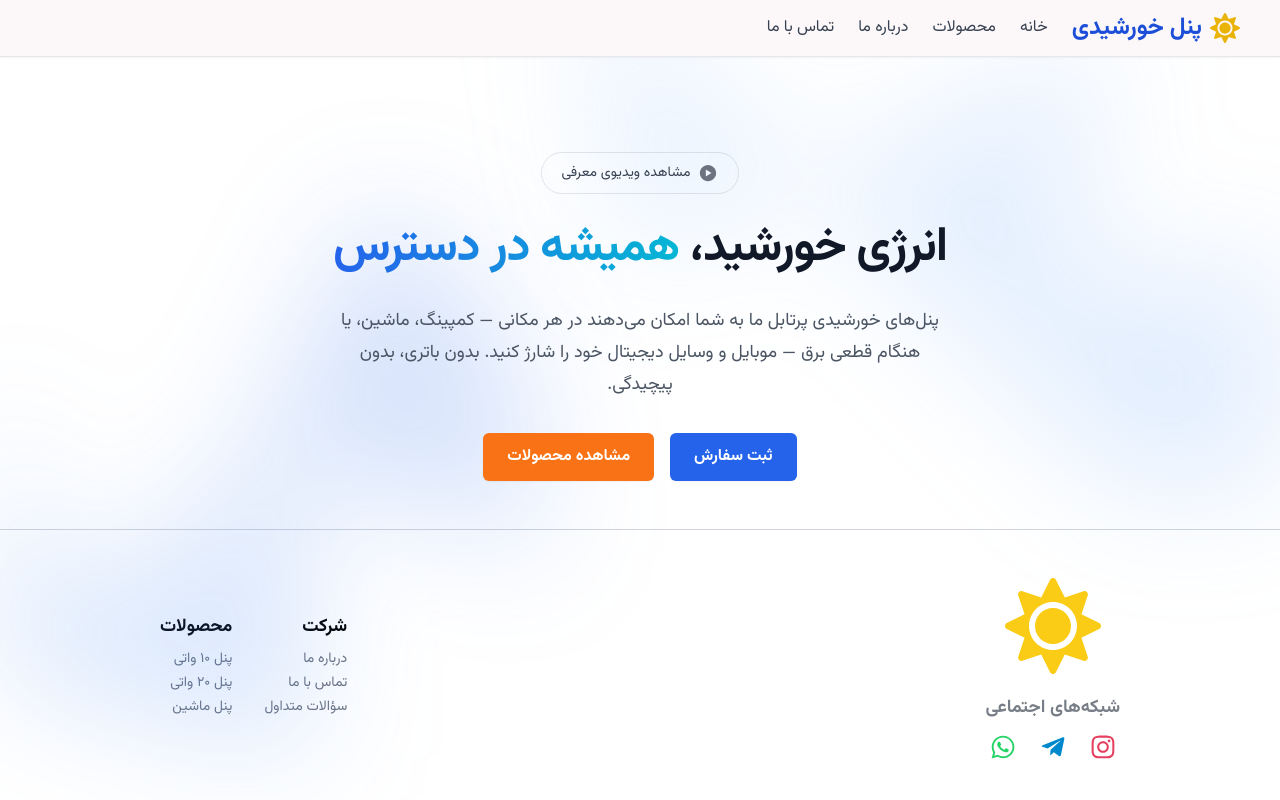
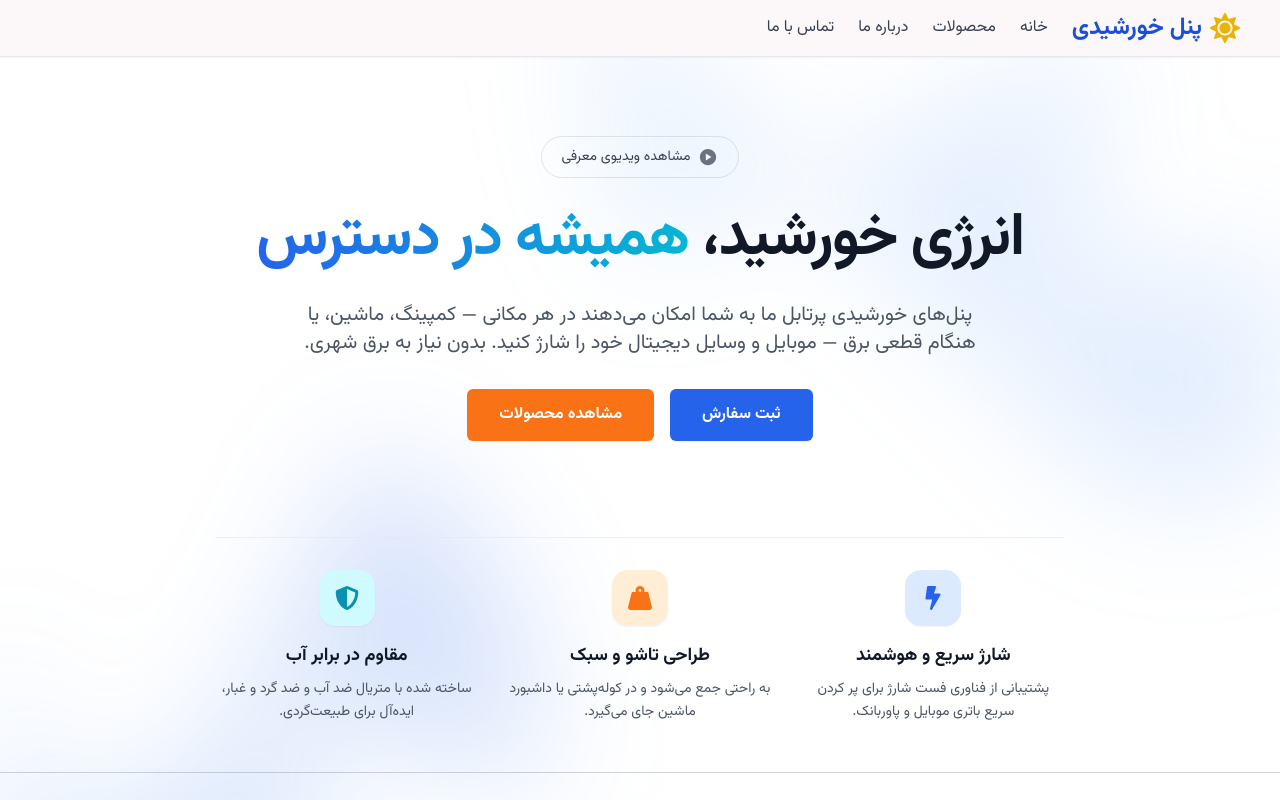
Before and after one commit to aliarabshahi/solarina_github, a Next.js app in the folder frontend/src/: page / in a window 1280 px wide. Shown: the top 800 px of the page. Built offline with nearby package versions, Linux system fonts and the light colour scheme.

Commit message:
4th version

```diff
--- a/frontend/src/app/about/components/AboutCTA.tsx
+++ b/frontend/src/app/about/components/AboutCTA.tsx
@@ -12,8 +12,8 @@ export default function AboutCTA() {
       <div className="flex flex-col sm:flex-row gap-4 justify-center">
         <Link
           href="/#order"
-          className="rounded-md bg-orange-500 px-6 py-3 text-base font-semibold text-white shadow-sm
-                     hover:bg-orange-600 transition-all"
+          className="rounded-md bg-blue-600 px-6 py-3 text-base font-semibold text-white shadow-sm
+                     hover:bg-blue-700 transition-all"
         >
           ثبت سفارش
         </Link>
--- a/frontend/src/app/about/components/AboutFeatures.tsx
+++ b/frontend/src/app/about/components/AboutFeatures.tsx
@@ -10,14 +10,14 @@ const features = [
 
 export default function AboutFeatures() {
   return (
-    <section className="bg-orange-50 rounded-2xl p-8 space-y-6" dir="rtl">
+    <section className="bg-blue-50/70 rounded-2xl p-8 space-y-6" dir="rtl">
       <h2 className="text-2xl sm:text-3xl font-bold text-gray-900 text-center">
         ویژگی‌های محصولات ما
       </h2>
       <ul className="space-y-4 max-w-2xl mx-auto">
         {features.map((feature, i) => (
           <li key={i} className="flex items-start gap-3">
-            <FaCheckCircle className="text-orange-500 text-xl mt-0.5 shrink-0" />
+            <FaCheckCircle className="text-blue-600 text-xl mt-0.5 shrink-0" />
             <span className="text-gray-700 text-sm sm:text-base leading-relaxed">
               {feature}
             </span>
--- a/frontend/src/app/about/components/AboutIntro.tsx
+++ b/frontend/src/app/about/components/AboutIntro.tsx
@@ -4,7 +4,7 @@ export default function AboutIntro() {
   return (
     <section className="text-center space-y-6" dir="rtl">
       <div className="flex justify-center mb-4">
-        <FaSun className="text-5xl text-yellow-400" />
+        <FaSun className="text-5xl text-orange-500" />
       </div>
       <h1 className="text-3xl sm:text-4xl font-bold text-gray-900">
         درباره ما
--- a/frontend/src/app/about/components/AboutProjectSection.tsx
+++ b/frontend/src/app/about/components/AboutProjectSection.tsx
@@ -7,12 +7,12 @@ const highlights = [
     desc: "با پنل‌های خورشیدی پرتابل، دیگر نگران قطعی برق نباشید.",
   },
   {
-    icon: <FaLeaf className="text-3xl text-green-500" />,
+    icon: <FaLeaf className="text-3xl text-cyan-500" />,
     title: "سازگار با محیط زیست",
     desc: "انرژی پاک و تجدیدپذیر، بدون آلودگی و هزینه برق.",
   },
   {
-    icon: <FaHandHoldingUsd className="text-3xl text-blue-500" />,
+    icon: <FaHandHoldingUsd className="text-3xl text-blue-600" />,
     title: "مقرون به صرفه",
     desc: "سرمایه‌گذاری یک‌باره، استفاده چندین ساله بدون هزینه اضافی.",
   },
--- a/frontend/src/app/components/hero/HeroMainContent.tsx
+++ b/frontend/src/app/components/hero/HeroMainContent.tsx
@@ -1,4 +1,5 @@
 import { IoPlayCircleSharp } from "react-icons/io5";
+import { FaBolt, FaShieldAlt, FaWeightHanging } from "react-icons/fa";
 
 export default function HeroMainContent({
   onVideoOpen,
@@ -6,7 +7,8 @@ export default function HeroMainContent({
   onVideoOpen: () => void;
 }) {
   return (
-    <div className="mx-auto max-w-2xl pt-12 sm:pt-16 lg:pt-24 pb-6 sm:pb-10 lg:pb-12 px-4 sm:px-6">
+    <div className="mx-auto max-w-4xl pt-12 sm:pt-16 lg:pt-20 pb-6 sm:pb-10 lg:pb-12 px-4 sm:px-6">
+      {/* دکمه ویدیو */}
       <div className="hidden sm:mb-8 sm:flex sm:justify-center">
         <button
           onClick={onVideoOpen}
@@ -22,24 +24,26 @@ export default function HeroMainContent({
         </button>
       </div>
 
+      {/* متن اصلی و شعار */}
       <div className="text-center space-y-6 sm:space-y-8">
-        <h1 className="text-2xl sm:text-3xl lg:text-4xl xl:text-5xl font-bold tracking-tight text-gray-900 leading-tight sm:leading-tight">
+        <h1 className="text-3xl sm:text-4xl lg:text-5xl xl:text-6xl font-bold tracking-tight text-gray-900 leading-tight sm:leading-tight">
           انرژی خورشید،{" "}
           <span className="bg-gradient-to-r from-blue-600 to-cyan-500 bg-clip-text text-transparent">
             همیشه در دسترس
           </span>
         </h1>
 
-        <p className="text-base sm:text-lg leading-7 sm:leading-8 text-gray-600 max-w-3xl mx-auto">
+        <p className="text-base sm:text-lg lg:text-xl leading-7 sm:leading-8 text-gray-600 max-w-2xl mx-auto">
           پنل‌های خورشیدی پرتابل ما به شما امکان می‌دهند در هر مکانی — کمپینگ،
           ماشین، یا هنگام قطعی برق — موبایل و وسایل دیجیتال خود را شارژ کنید.
-          بدون باتری، بدون پیچیدگی.
+          بدون نیاز به برق شهری.
         </p>
 
+        {/* دکمه‌های اقدام */}
         <div className="flex flex-col sm:flex-row items-center justify-center gap-3 sm:gap-4">
           <a
             href="#order"
-            className="w-full sm:w-auto rounded-md bg-blue-600 px-4 sm:px-6 py-2.5 sm:py-3 text-sm sm:text-base font-semibold text-white shadow-sm
+            className="w-full sm:w-auto rounded-md bg-blue-600 px-6 sm:px-8 py-3 sm:py-3.5 text-sm sm:text-base font-semibold text-white shadow-sm
                        hover:bg-blue-700 focus-visible:outline focus-visible:outline-2
                        focus-visible:outline-offset-2 focus-visible:outline-blue-600
                        transition-all duration-300 hover:shadow-lg text-center"
@@ -48,13 +52,52 @@ export default function HeroMainContent({
           </a>
           <a
             href="#products"
-            className="w-full sm:w-auto rounded-md bg-orange-500 px-4 sm:px-6 py-2.5 sm:py-3 text-sm sm:text-base font-semibold
+            className="w-full sm:w-auto rounded-md bg-orange-500 px-6 sm:px-8 py-3 sm:py-3.5 text-sm sm:text-base font-semibold
                        text-white shadow-sm hover:bg-orange-600 hover:shadow-lg transition-all duration-300 text-center"
           >
             مشاهده محصولات
           </a>
         </div>
       </div>
+
+      {/* بخش جدید: ویژگی‌های کلیدی برای پربارتر شدن صفحه */}
+      <div className="mt-16 pt-8 border-t border-gray-200/60 sm:mt-24">
+        <div className="grid grid-cols-1 gap-8 sm:grid-cols-3">
+          {/* ویژگی ۱ */}
+          <div className="flex flex-col items-center text-center">
+            <div className="flex h-14 w-14 items-center justify-center rounded-2xl bg-blue-100 text-blue-600 mb-4 shadow-sm">
+              <FaBolt className="text-2xl" />
+            </div>
+            <h3 className="text-base md:text-lg font-bold text-gray-900">شارژ سریع و هوشمند</h3>
+            <p className="mt-2 text-sm text-gray-600 leading-relaxed">
+              پشتیبانی از فناوری فست شارژ برای پر کردن سریع باتری موبایل و پاوربانک.
+            </p>
+          </div>
+
+          {/* ویژگی ۲ */}
+          <div className="flex flex-col items-center text-center">
+            <div className="flex h-14 w-14 items-center justify-center rounded-2xl bg-orange-100 text-orange-500 mb-4 shadow-sm">
+              <FaWeightHanging className="text-2xl" />
+            </div>
+            <h3 className="text-base md:text-lg font-bold text-gray-900">طراحی تاشو و سبک</h3>
+            <p className="mt-2 text-sm text-gray-600 leading-relaxed">
+              به راحتی جمع می‌شود و در کوله‌پشتی یا داشبورد ماشین جای می‌گیرد.
+            </p>
+          </div>
+
+          {/* ویژگی ۳ */}
+          <div className="flex flex-col items-center text-center">
+            <div className="flex h-14 w-14 items-center justify-center rounded-2xl bg-cyan-100 text-cyan-600 mb-4 shadow-sm">
+              <FaShieldAlt className="text-2xl" />
+            </div>
+            <h3 className="text-base md:text-lg font-bold text-gray-900">مقاوم در برابر آب</h3>
+            <p className="mt-2 text-sm text-gray-600 leading-relaxed">
+              ساخته شده با متریال ضد آب و ضد گرد و غبار، ایده‌آل برای طبیعت‌گردی.
+            </p>
+          </div>
+        </div>
+      </div>
+
     </div>
   );
 }
```
